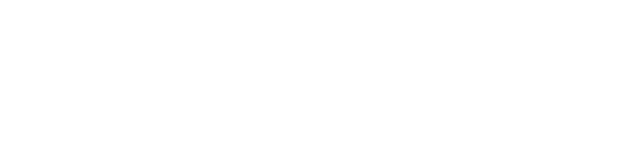
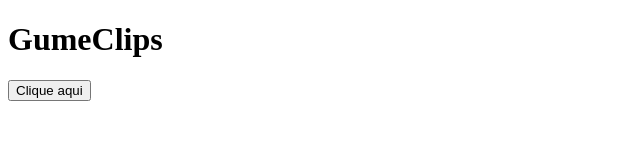
Before and after one commit to Guidsgn/nlwOperator_iniciante, a plain HTML site: page index.html in a window 1280 px wide. Shown: the whole page, without its empty margins (0-640 px from the left). Drawn offline with Linux system fonts and the light colour scheme.

Commit message:
feat: add header and button to index.html

```diff
--- a/index.html
+++ b/index.html
@@ -8,6 +8,8 @@
     <link rel="stylesheet" href="/assets/css/style.css">
 </head>
 <body>
+    <h1>GumeClips</h1>
 
+    <button>Clique aqui</button>
 </body>
 </html>
```
